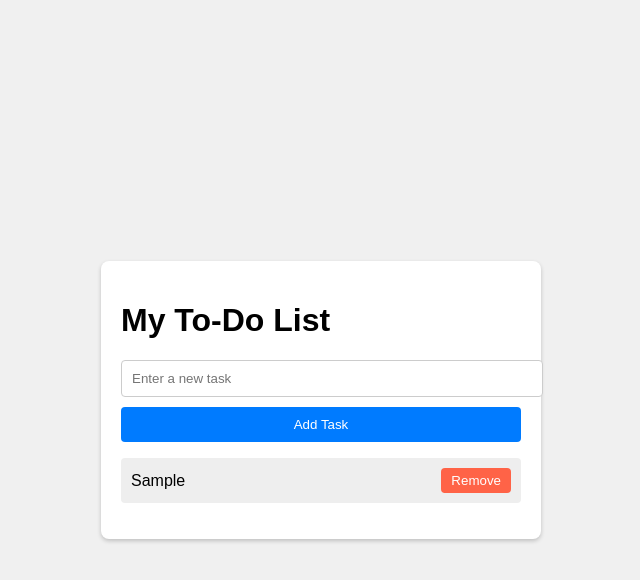
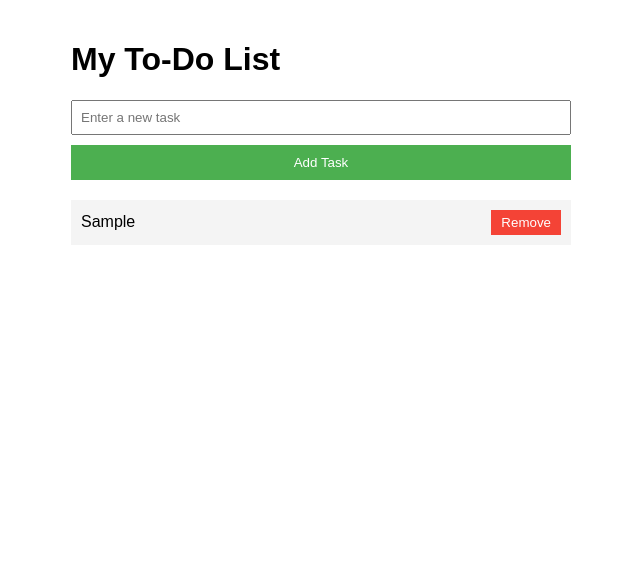
Before and after one commit to Faith-254-UI/dynamic-to-do-list-js, a plain HTML site: page index.html in a window 1280 px wide. Both pictures are taken after typing "Sample" into the empty fields and a click on the button "Add Task". Shown: the whole page, without its empty margins (319-959 px from the left). Drawn offline with Linux system fonts and the light colour scheme.

Commit message:
Complete working to-do list application

```diff
--- a/index.html
+++ b/index.html
@@ -2,18 +2,98 @@
 <html lang="en">
 <head>
     <meta charset="UTF-8">
+    <meta name="viewport" content="width=device-width, initial-scale=1.0">
     <title>To-Do List Application</title>
-    <link rel="stylesheet" href="styles.css">
+    <style>
+        body {
+            font-family: Arial, sans-serif;
+            max-width: 500px;
+            margin: 0 auto;
+            padding: 20px;
+        }
+        #task-input {
+            width: 100%;
+            padding: 8px;
+            margin-bottom: 10px;
+            box-sizing: border-box;
+        }
+        #add-task-btn {
+            width: 100%;
+            padding: 10px;
+            background-color: #4CAF50;
+            color: white;
+            border: none;
+            cursor: pointer;
+        }
+        #task-list {
+            list-style-type: none;
+            padding: 0;
+            margin-top: 20px;
+        }
+        #task-list li {
+            padding: 10px;
+            background: #f4f4f4;
+            margin-bottom: 5px;
+            display: flex;
+            justify-content: space-between;
+            align-items: center;
+        }
+        .remove-btn {
+            background-color: #f44336;
+            color: white;
+            border: none;
+            padding: 5px 10px;
+            cursor: pointer;
+        }
+    </style>
 </head>
 <body>
-    <div id="todo-app">
-        <h1>My To-Do List</h1>
-        <input type="text" id="task-input" placeholder="Enter a new task">
-        <button id="add-task-btn">Add Task</button>
-        <ul id="task-list">
-            <!-- Tasks will be listed here -->
-        </ul>
-    </div>
-    <script src="script.js"></script>
+    <h1>My To-Do List</h1>
+    <input type="text" id="task-input" placeholder="Enter a new task">
+    <button id="add-task-btn">Add Task</button>
+    <ul id="task-list">
+        <!-- Tasks will appear here -->
+    </ul>
+
+    <script>
+        document.addEventListener('DOMContentLoaded', function() {
+            const addButton = document.getElementById('add-task-btn');
+            const taskInput = document.getElementById('task-input');
+            const taskList = document.getElementById('task-list');
+
+            function addTask() {
+                const taskText = taskInput.value.trim();
+
+                if (taskText === "") {
+                    alert("Please enter a task!");
+                    return;
+                }
+
+                const li = document.createElement('li');
+                li.textContent = taskText;
+
+                const removeBtn = document.createElement('button');
+                removeBtn.textContent = "Remove";
+                removeBtn.className = 'remove-btn';
+
+                removeBtn.onclick = function() {
+                    taskList.removeChild(li);
+                };
+
+                li.appendChild(removeBtn);
+                taskList.appendChild(li);
+
+                taskInput.value = '';
+            }
+
+            addButton.addEventListener('click', addTask);
+
+            taskInput.addEventListener('keypress', function(event) {
+                if (event.key === 'Enter') {
+                    addTask();
+                }
+            });
+        });
+    </script>
 </body>
 </html>
```
